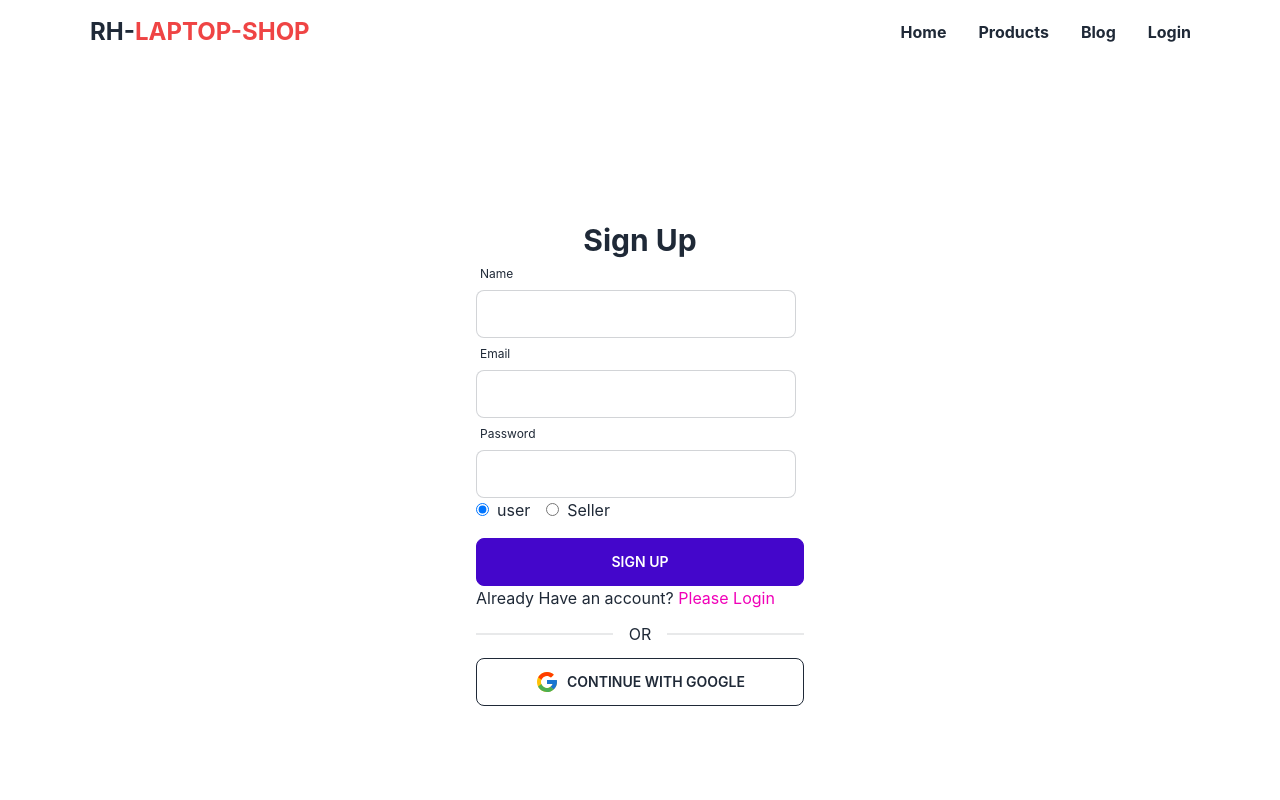
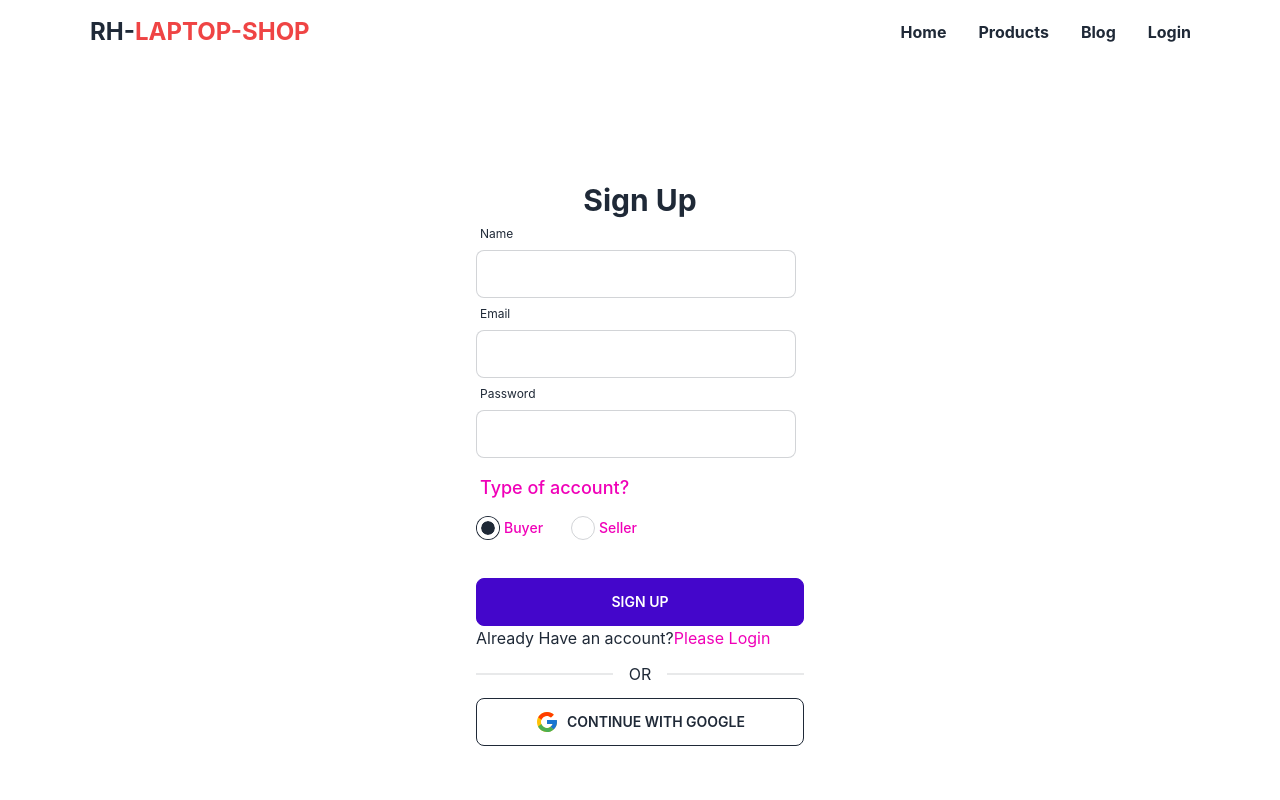
Before and after one commit to rashel-hossain/Rh-laptop-shop-client, a React (Create React App) app: page /signup in a window 1280 px wide. Shown: the top 800 px of the page. Built offline with nearby package versions, Linux system fonts and the light colour scheme; no server answers.

Commit message:
some updates

```diff
--- a/src/Layout/DashBoardLayout.js
+++ b/src/Layout/DashBoardLayout.js
@@ -22,12 +22,11 @@ const DashBoardLayout = () => {
                 <div className="drawer-content">
                     <Outlet></Outlet>
                 </div>
-
-                <div className="drawer-side bg-info">
+                <div className="drawer-side">
                     <label htmlFor="dashboard-drawer" className="drawer-overlay"></label>
-                    <ul className="menu p-4 w-80 text-base-content">
+                    <ul className="menu p-4 w-80 text-base-content bg-gray-400 text-white font-bold">
                         {
-                            isAdmin || isSeller ||
+                            isAdmin || isBuyer ||
                             <li><Link to="/dashboard/myorders">My Orders</Link></li>
                         }
 
@@ -47,6 +46,7 @@ const DashBoardLayout = () => {
                             </>
                         }
 
+
                         {/* {
                         isBuyer &&
                         <>
--- a/src/Pages/Home/Banner/Banner.js
+++ b/src/Pages/Home/Banner/Banner.js
@@ -5,17 +5,14 @@ import './BannerItem.css'
 const Banner = () => {
 
     return (
-        <section className={`hero lg:h-[500px]`} style={{ backgroundImage: "url('https://i.ibb.co/2jfzb83/slide4.jpg')" }}>
-            <div className="hero min-h-screen">
-                <div className="hero-content flex-col lg:flex-row-reverse justify-end transform -translate-y-1/2 top-1/4">
-
+        <section className="min-h-screen w-full bg-cover bg-center rounded-xl" style={{ backgroundImage: "url('https://i.ibb.co/2jfzb83/slide4.jpg')" }}>
+            <div className="min-h-screen flex items-center m-4">
                 <div>
                     <h2 className='text-4xl font-bold text-red-500'>
                         Welcome To <br /> RH-Laptop-Shop
                     </h2>
                     <p className='text-xl text-black'>There are many variations of Laptop available, We provide <br /> The best service have setisfied products in our customer.</p>
                     <button className="btn btn-primary">Get Explore</button>
-                    </div>
                 </div>
             </div>
 
--- a/src/Pages/ProductBookings/BookingModal/BookingModal.js
+++ b/src/Pages/ProductBookings/BookingModal/BookingModal.js
@@ -1,23 +1,27 @@
-import React from 'react';
+import React, { useContext } from 'react';
 import toast from 'react-hot-toast';
+import { AuthContext } from '../../../contexts/AuthProvider';
 
 const BookingModal = ({ products, setProducts, refetch }) => {
-
+    const { user } = useContext(AuthContext);
     const handleBooking = event => {
         event.preventDefault();
 
         const form = event.target;
+        const email = form.email.value;
         const productTitle = form.productTitle.value;
         const price = form.price.value;
         const phone = form.phone.value;
-        const message = form.message.value;
-        // console.log(productTitle, price, phone, message);
+        const meetLocation = form.meetLocation.value;
+        // console.log(productTitle, price, phone, meetLocation);
 
         const booking = {
+            buyerEmail: email,
             phone,
             price,
             productTitle: productTitle,
-            message
+            meetLocation,
+            productPhoto: products.image
         }
         console.log(booking);
         /*Here,
@@ -56,9 +60,10 @@ const BookingModal = ({ products, setProducts, refetch }) => {
                     <h3 className="text-lg font-bold">Model: {products?.productTitle}</h3>
                     <form onSubmit={handleBooking} className='grid gap-2 grid-cols-1 mt-6'>
                         <input name="productTitle" type="text" defaultValue={products?.productTitle} disabled placeholder="Your product model name" className="input w-full input-bordered" />
-                        <input name="price" type="text" defaultValue={products?.reSellPrice} disabled placeholder="Your price" className="input w-full input-bordered" />
+                        <input name="price" type="text" defaultValue={products?.reSellPrice} readOnly placeholder="Your price" className="input w-full input-bordered" />
+                        <input name="email" type="email" defaultValue={user?.email} readOnly placeholder="Your email address" className="input w-full input-bordered" />
                         <input name="phone" type="text" placeholder="Phone Number" className="input w-full input-bordered" />
-                        <input name="message" type="text" placeholder="Your Message..." className="input w-full input-bordered" />
+                        <input name="meetLocation" type="text" placeholder="Write meet location..." className="input w-full input-bordered" />
                         <br />
                         <input className='btn btn-accent w-full' type="submit" value="Submit" />
                     </form>
--- a/src/Pages/SignUp/SignUp.js
+++ b/src/Pages/SignUp/SignUp.js
@@ -7,16 +7,10 @@ import { GoogleAuthProvider } from 'firebase/auth';
 import { FcGoogle } from 'react-icons/fc';
 
 
-const options = {
-    DoTheThing: 'DoTheThing',
-    DoOtherThing: 'DoOtherThing',
-};
-
 const SignUp = () => {
     const { register, formState: { errors }, handleSubmit } = useForm();
     const { createUser, googleSignIn, updateUser } = useContext(AuthContext);
     const [signUpError, setSignUpError] = useState('');
-    const [action, setAction] = useState(options.DoTheThing);
 
     const navigate = useNavigate();
     const location = useLocation();
@@ -122,37 +116,52 @@ const SignUp = () => {
                             className="input input-bordered w-full max-w-xs" />
                         {errors.password && <p className='text-red-600'>{errors.password?.message}</p>}
                     </div>
-                    <div>
-                        <label className='mr-4'>
-                            <input
-                                className='mr-2'
-                                type="radio"
-                                name="radio1"
-                                value={options.DoTheThing}
-                                checked={action === options.DoTheThing}
-                                onChange={event => setAction(event.target.value)}
-                            />
-                            user
+
+                    <div className="form-control mb-4 mt-2">
+                        <label className="label">
+                            <span className="label-text text-lg font-medium text-secondary">
+                                Type of account?
+                            </span>
                         </label>
+                        <div className='flex items-center'>
+                            <div className="flex items-center">
+                                <input
+                                    type="radio"
+                                    name="radio-1"
+                                    className="radio"
+                                    value="Buyer"
+                                    {...register("role")}
+                                    checked
+                                />
+                                <label className="label">
+                                    <span className="label-text text-secondary font-medium">
+                                        Buyer
+                                    </span>
+                                </label>
+                            </div>
+                            <div className="flex items-center ml-6">
+                                <input
+                                    type="radio"
+                                    name="radio-1"
+                                    className="radio"
+                                    value="Seller"
+                                    {...register("role")}
+                                />
+                                <label className="label">
+                                    <span className="label-text text-secondary font-medium">
+                                        Seller
+                                    </span>
+                                </label>
+                            </div>
+                        </div>
+                    </div>
 
-                        <label>
-                            <input
-                                className='mr-2'
-                                type="radio"
-                                name="radio1"
-                                value={options.DoOtherThing}
-                                checked={action === options.DoOtherThing}
-                                onChange={event => setAction(event.target.value)}
-                            />
-                            Seller
-                        </label>
-                    </div>
                     <input className='btn btn-active btn-primary w-full mt-4' type="submit" value="Sign Up" />
                     <div>
                         {signUpError && <p className='text-red-600'>{signUpError}</p>}
                     </div>
                 </form>
-                <p>Already Have an account?<Link to="/login" className='text-secondary'> Please Login</Link></p>
+                <p>Already Have an account?<Link to="/login" className='text-secondary'>Please Login</Link></p>
                 <div className="divider">OR</div>
                 <button onClick={handleGoogleSignIn} className='btn btn-outline w-full'><FcGoogle className='text-2xl mr-2' />CONTINUE WITH GOOGLE</button>
             </div >
```
Also changed, not shown: src/Pages/Dashboard/MyOrder/MyOrder.js (+18 -29 lines). Lines whose indentation alone changed are shown as unchanged.
